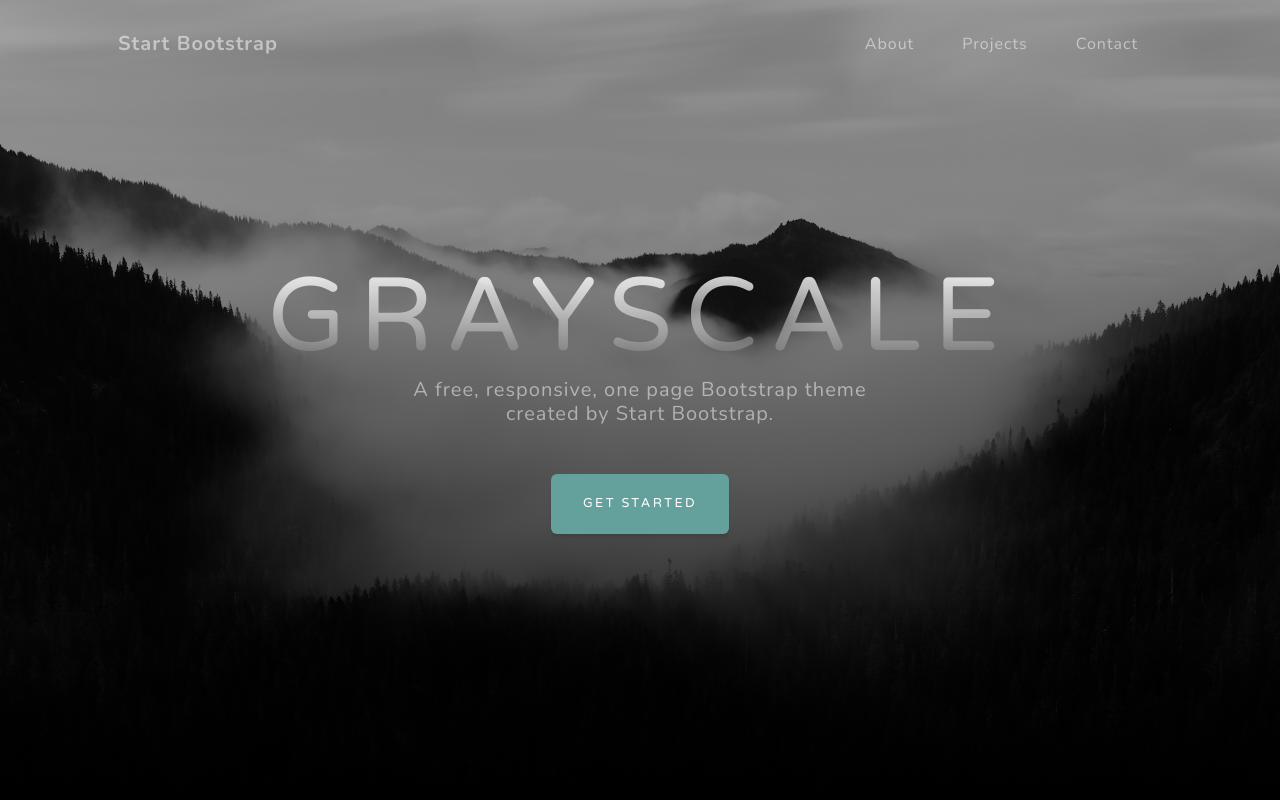
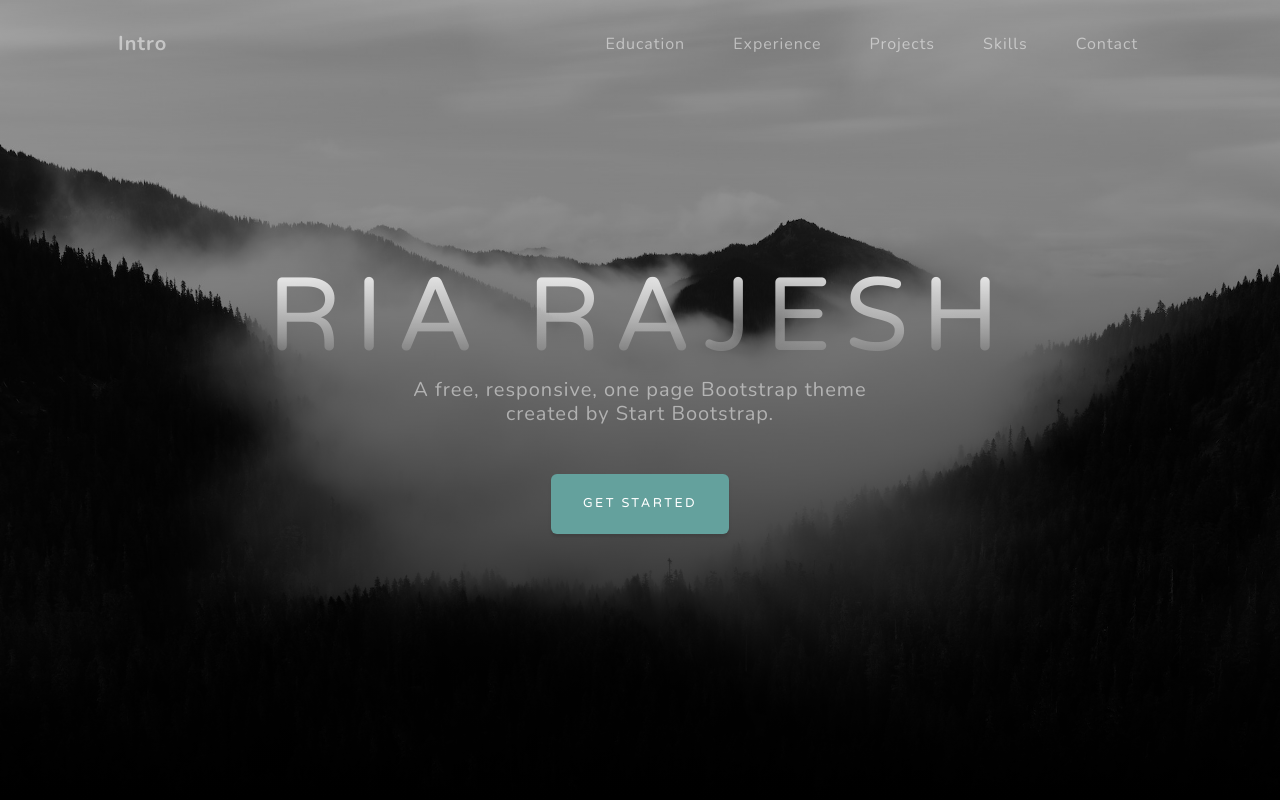
Before and after one commit to rrajesh1/rrajesh1.github.io, a plain HTML site: page index.html in a window 1280 px wide. Shown: the top 800 px of the page. Drawn offline with nearby package versions, Linux system fonts and the light colour scheme.

Commit message:
some changes

```diff
--- a/index.html
+++ b/index.html
@@ -19,15 +19,17 @@
         <!-- Navigation-->
         <nav class="navbar navbar-expand-lg navbar-light fixed-top" id="mainNav">
             <div class="container px-4 px-lg-5">
-                <a class="navbar-brand" href="#page-top">Start Bootstrap</a>
+                <a class="navbar-brand" href="#page-top">Intro</a>
                 <button class="navbar-toggler navbar-toggler-right" type="button" data-bs-toggle="collapse" data-bs-target="#navbarResponsive" aria-controls="navbarResponsive" aria-expanded="false" aria-label="Toggle navigation">
                     Menu
                     <i class="fas fa-bars"></i>
                 </button>
                 <div class="collapse navbar-collapse" id="navbarResponsive">
                     <ul class="navbar-nav ms-auto">
-                        <li class="nav-item"><a class="nav-link" href="#about">About</a></li>
+                        <li class="nav-item"><a class="nav-link" href="#projects">Education</a></li>
+                        <li class="nav-item"><a class="nav-link" href="#about">Experience</a></li>
                         <li class="nav-item"><a class="nav-link" href="#projects">Projects</a></li>
+                        <li class="nav-item"><a class="nav-link" href="#projects">Skills</a></li>
                         <li class="nav-item"><a class="nav-link" href="#signup">Contact</a></li>
                     </ul>
                 </div>
@@ -38,7 +40,7 @@
             <div class="container px-4 px-lg-5 d-flex h-100 align-items-center justify-content-center">
                 <div class="d-flex justify-content-center">
                     <div class="text-center">
-                        <h1 class="mx-auto my-0 text-uppercase">Grayscale</h1>
+                        <h1 class="mx-auto my-0 text-uppercase">Ria Rajesh</h1>
                         <h2 class="text-white-50 mx-auto mt-2 mb-5">A free, responsive, one page Bootstrap theme created by Start Bootstrap.</h2>
                         <a class="btn btn-primary" href="#about">Get Started</a>
                     </div>
```
Also changed, not shown: css/styles.css.
